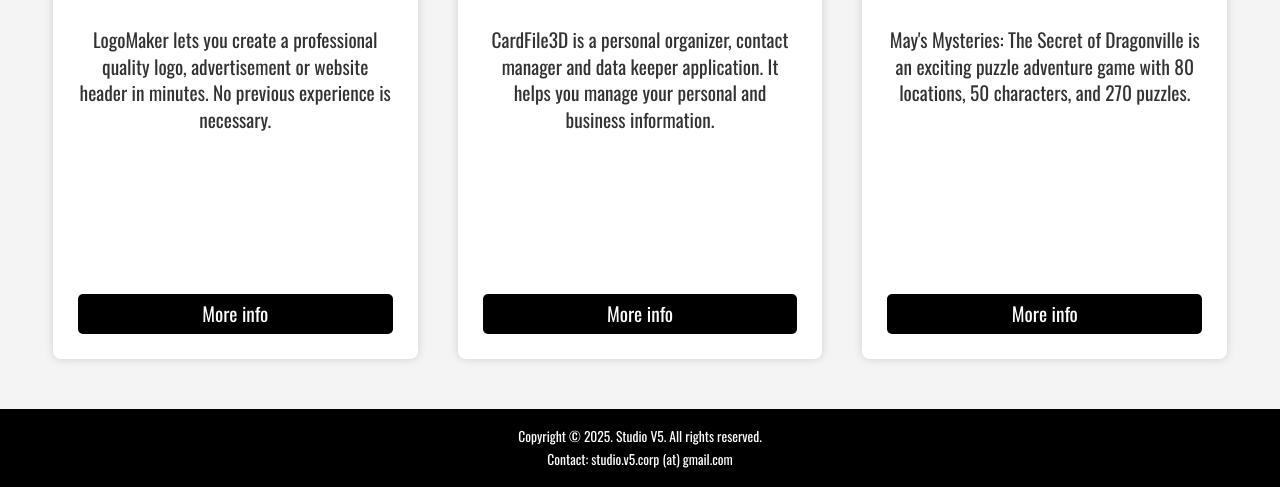
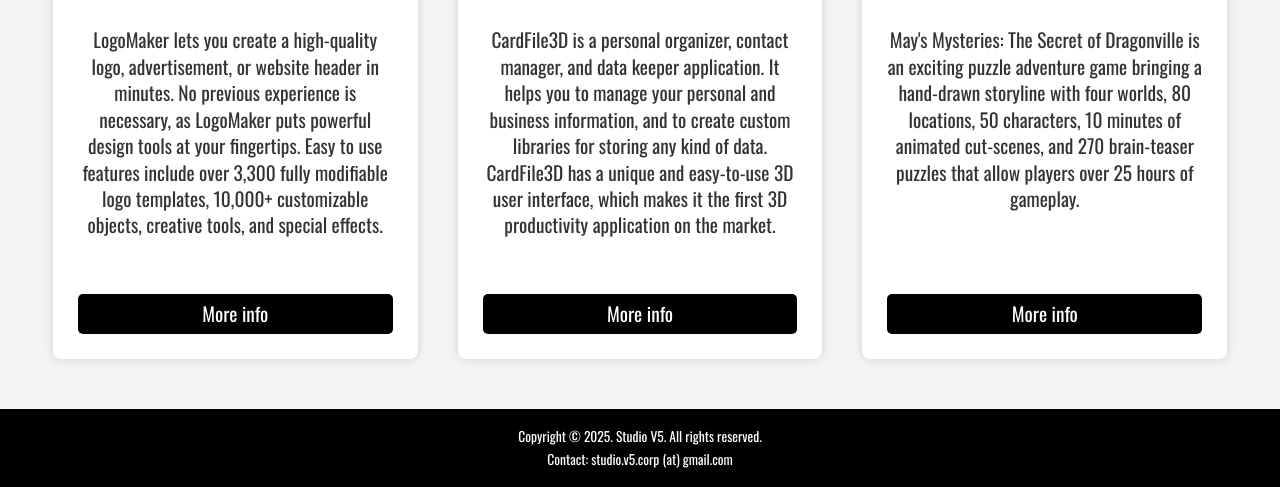
Before and after one commit to StudioV5/studio-v5.com, a plain HTML site: page index.html in a window 1280 px wide. Shown: the part 391-878 px from the top of the page. Drawn offline with nearby package versions, Linux system fonts and the light colour scheme.

Commit message:
Update index.html

```diff
--- a/index.html
+++ b/index.html
@@ -184,7 +184,9 @@
         <div class="video-container">
             <iframe src="https://www.youtube.com/embed/NlB5LhBAeL4" allowfullscreen></iframe>
         </div>
-        <p>LogoMaker lets you create a professional quality logo, advertisement or website header in minutes. No previous experience is necessary.</p>
+        <p>LogoMaker lets you create a high-quality logo, advertisement, or website header in minutes. No previous experience is
+		necessary, as LogoMaker puts powerful design tools at your fingertips. Easy to use features include over 3,300 fully
+		modifiable logo templates, 10,000+ customizable objects, creative tools, and special effects.</p>
         <a href="https://store.steampowered.com/app/257610/LogoMaker_4/" class="more-info" target="_blank">More info</a>
     </div>
 
@@ -193,7 +195,9 @@
         <div class="video-container">
             <iframe src="https://www.youtube.com/embed/zprWmtAU--o" allowfullscreen></iframe>
         </div>
-        <p>CardFile3D is a personal organizer, contact manager and data keeper application. It helps you manage your personal and business information.</p>
+        <p>CardFile3D is a personal organizer, contact manager, and data keeper application. It helps you to manage your personal
+		and business information, and to create custom libraries for storing any kind of data. CardFile3D has a unique and
+		easy-to-use 3D user interface, which makes it the first 3D productivity application on the market.</p>
         <a href="https://store.steampowered.com/app/272300/CardFile3D/" class="more-info" target="_blank">More info</a>
     </div>
 
@@ -202,7 +206,9 @@
         <div class="video-container">
             <iframe src="https://www.youtube.com/embed/FqUTVbT-aiU" allowfullscreen></iframe>
         </div>
-        <p>May's Mysteries: The Secret of Dragonville is an exciting puzzle adventure game with 80 locations, 50 characters, and 270 puzzles.</p>
+        <p>May's Mysteries: The Secret of Dragonville is an exciting puzzle adventure game bringing a hand-drawn storyline
+		with four worlds, 80 locations, 50 characters, 10 minutes of animated cut-scenes, and 270 brain-teaser puzzles that
+		allow players over 25 hours of gameplay.</p>
         <a href="https://store.steampowered.com/app/2062350/Mays_Mysteries_The_Secret_of_Dragonville_Remastered/" class="more-info" target="_blank">More info</a>
     </div>
 </div>
```
